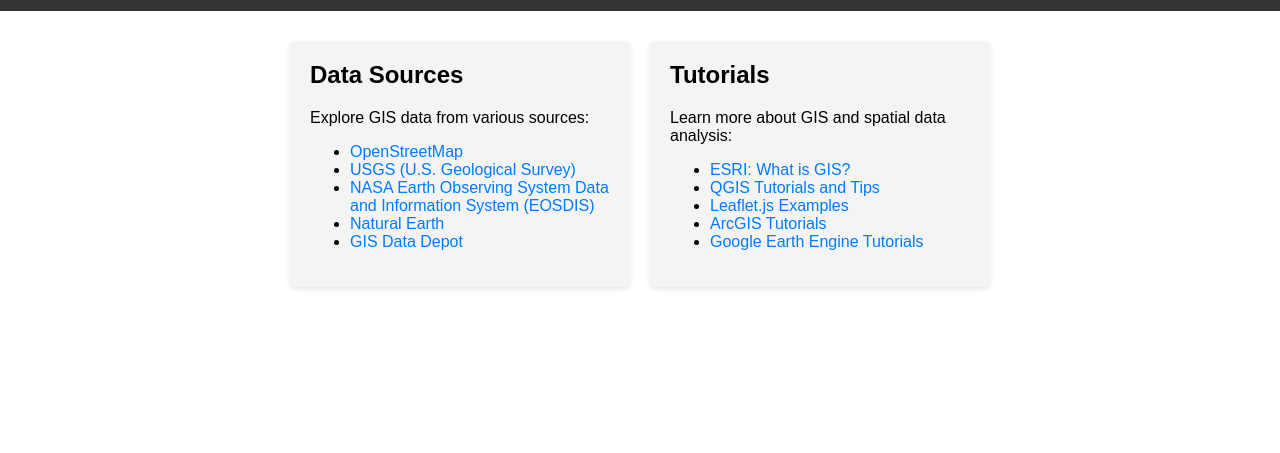
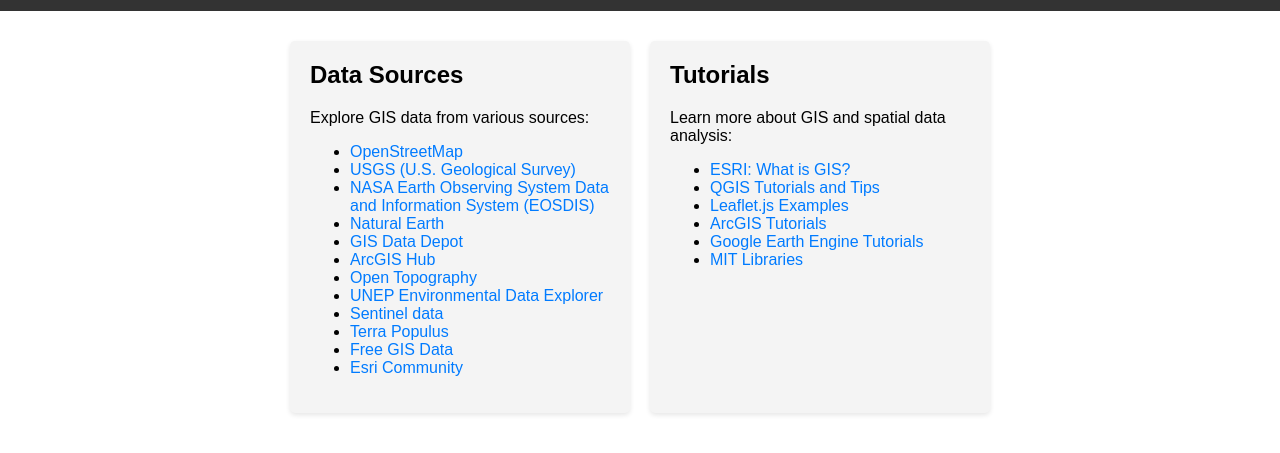
Before and after one commit to Olwith/web-mapping, a plain HTML site: page gis.html in a window 1280 px wide. Shown: the part 89-542 px from the top of the page. Drawn offline with Linux system fonts and the light colour scheme.

Commit message:
Update gis.html

```diff
--- a/gis.html
+++ b/gis.html
@@ -56,6 +56,14 @@
                 <li><a href="https://www.nasa.gov/">NASA Earth Observing System Data and Information System (EOSDIS)</a></li>
                 <li><a href="https://www.naturalearthdata.com/">Natural Earth</a></li>
                 <li><a href="https://data.geocomm.com/">GIS Data Depot</a></li>
+                <li><a href="https://hub.arcgis.com/search">ArcGIS Hub</a></li>
+                <li><a href="https://www.opentopography.com/">Open Topography</a></li>
+                <li><a href="https://www.unep.org/publications-data">UNEP Environmental Data Explorer</a></li>
+                <li><a href="https://www.browser.dataspace.copernicus.eu/">Sentinel data</a></li>
+                <li><a href="https://terra.ipums.org">Terra Populus</a></li>
+                <li><a href="https://freegisdata.rtwilson.com/">Free GIS Data</a></li>
+                <li><a href="https://community.esri.com/t5/esri-training-documents/some-gis-data-sources/ta-p/913659">Esri Community</a></li>
+
                 <!-- Add more data sources as needed -->
             </ul>
         </div>
@@ -68,6 +76,8 @@
                 <li><a href="https://leafletjs.com/examples.html">Leaflet.js Examples</a></li>
                   <li><a href="https://learn.arcgis.com/en/">ArcGIS Tutorials</a></li>
                   <li><a href="https://developers.google.com/earth-engine/tutorials">Google Earth Engine Tutorials</a></li>
+                <li><a href="https://libguides.mit.edu/gis/tutorials">MIT Libraries</a></li>
+
                 <!-- Add more tutorials as needed -->
             </ul>
         </div>
```
